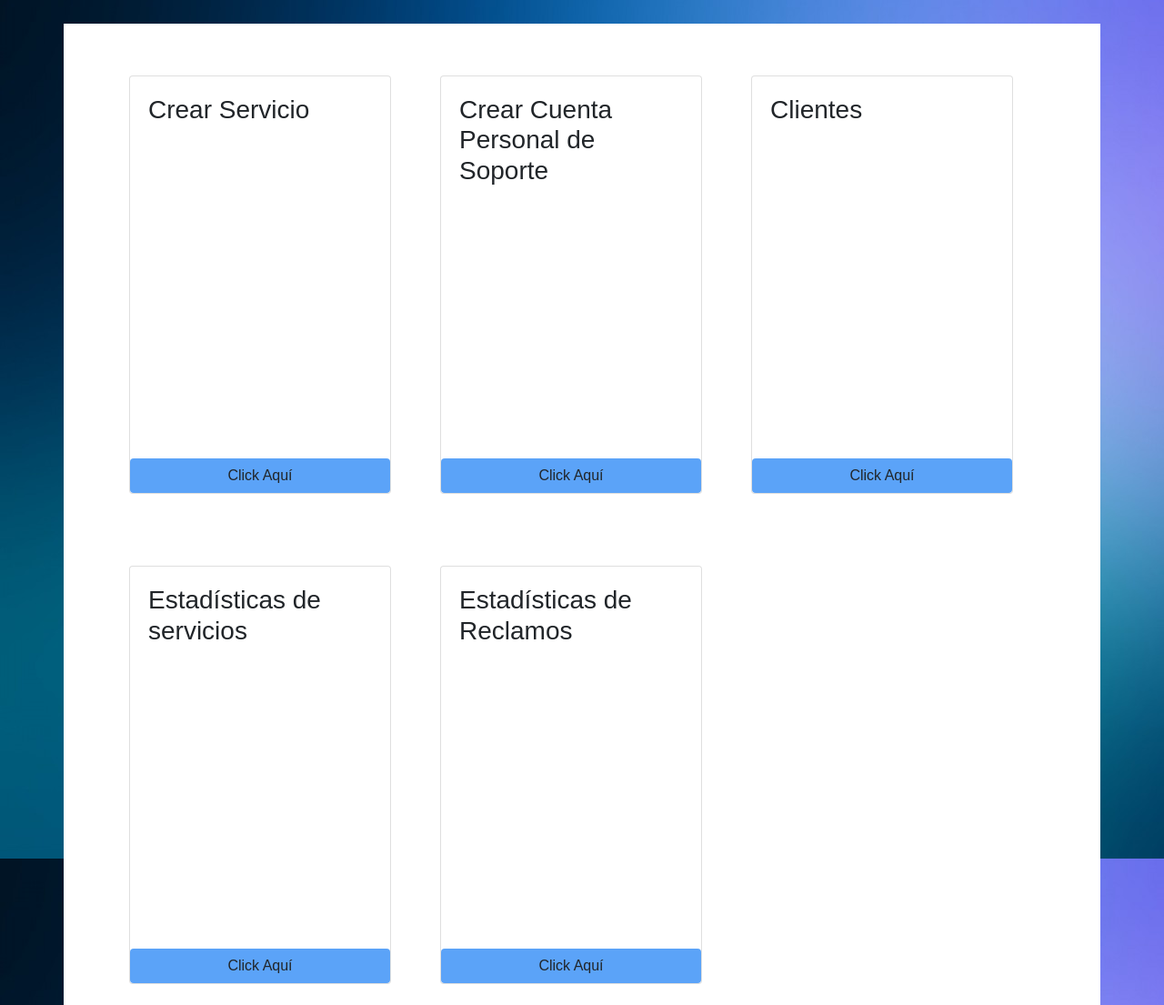
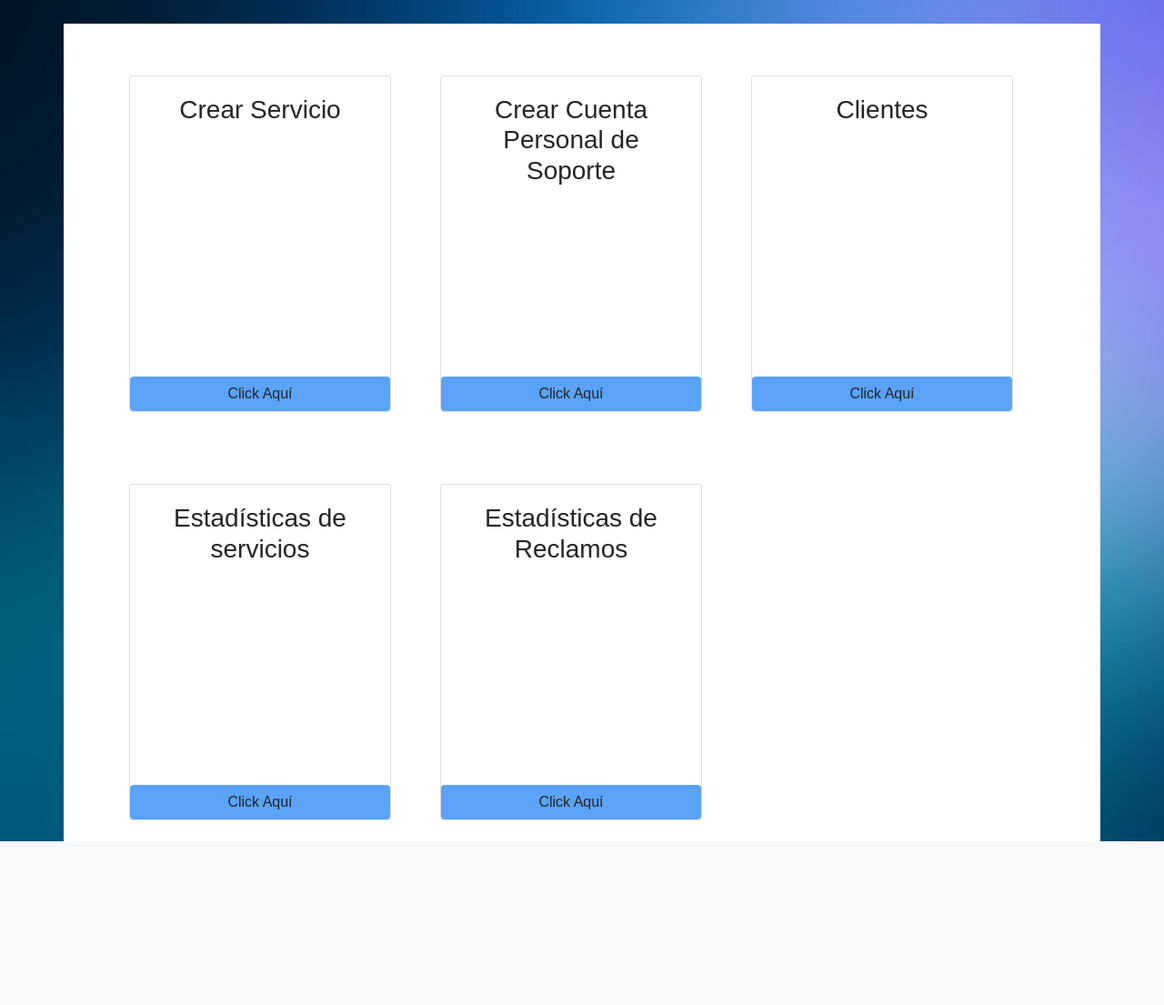
Before and after one commit to cgalianoSQL/beltran, a PHP site: page /admin.php in a window 1280 px wide. Shown: the part 56-1161 px from the top of the page at 91% size. After the commit the page ends 981 px from the top, so only its background shows below. Run offline with PHP 8.4, Linux system fonts and the light colour scheme.

Commit message:
Modificaciones varias

```diff
--- a/frontEnd/admin.php
+++ b/frontEnd/admin.php
@@ -37,7 +37,7 @@
 					<div  class="card" style="width: 18rem;">
 						<!--286x294 body -->
 						<!-- 286x286 img-->
-                    <div class="card-body" style="min-width:286px;max-width: 286px;min-height: 420px;max-height: 420px;">
+						<div class="card-body" style="min-width:286px;max-width: 286px;min-height:330px;max-height: 330px;">
 							<h3 class="card-text">Crear Servicio </h3>
 						</div>
 
@@ -55,7 +55,7 @@
 					<div  class="card" style="width: 18rem;">
 						<!--286x294 body -->
 						<!-- 286x286 img-->
-                    <div class="card-body" style="min-width:286px;max-width: 286px;min-height: 420px;max-height: 420px;">
+						<div class="card-body" style="min-width:286px;max-width: 286px;min-height:330px;max-height: 330px;">
 							<h3 class="card-text">Crear Cuenta Personal de Soporte</h3>
 						</div>
 
@@ -73,7 +73,7 @@
 					<div  class="card" style="width: 18rem;">
 						<!--286x294 body -->
 						<!-- 286x286 img-->
-                    <div class="card-body" style="min-width:286px;max-width: 286px;min-height: 420px;max-height: 420px;">
+						<div class="card-body" style="min-width:286px;max-width: 286px;min-height:330px;max-height: 330px;">
 							<h3 class="card-text">Clientes </h3>
 						</div>
 
@@ -91,7 +91,7 @@
 					<div  class="card" style="width: 18rem;">
 						<!--286x294 body -->
 						<!-- 286x286 img-->
-                    <div class="card-body" style="min-width:286px;max-width: 286px;min-height: 420px;max-height: 420px;">
+						<div class="card-body" style="min-width:286px;max-width: 286px;min-height:330px;max-height: 330px;">
 							<h3 class="card-text">Estadísticas de servicios</h3>
 						</div>
 
@@ -108,7 +108,7 @@
 				<div class="col col-lg-3" style="margin-top: 5%;margin-left: 5%;margin-bottom: 2%">
 
 					<div class="card" style="width: 18rem;">
-                                        <div class="card-body" style="min-width:286px;max-width: 286px;min-height:420px;max-height: 420px;">
+						<div class="card-body" style="min-width:286px;max-width: 286px;min-height:330px;max-height: 330px;">
 							<h3 class="card-text">Estadísticas de Reclamos  </h3>
 
 						</div>
--- a/frontEnd/estilo/principal.css
+++ b/frontEnd/estilo/principal.css
@@ -17,3 +17,8 @@
 }
 
 #boton1{background-color: #5ba3f8}
+
+
+h3{
+	text-align: center;
+}
--- a/frontEnd/soporte.php
+++ b/frontEnd/soporte.php
@@ -36,7 +36,7 @@
                 <div  class="card" style="width: 18rem;">
                     <!--286x294 body -->
                     <!-- 286x286 img-->
-                    <div class="card-body" style="min-width:286px;max-width: 286px;min-height: 420px;max-height: 420px;">
+                     <div class="card-body" style="min-width:286px;max-width: 286px;min-height:330px;max-height: 330px;">
                       <h3 class="card-text">Reclamos</h3>
                     </div>
 
@@ -54,7 +54,7 @@
                 <div  class="card" style="width: 18rem;">
                     <!--286x294 body -->
                     <!-- 286x286 img-->
-                    <div class="card-body" style="min-width:286px;max-width: 286px;min-height: 420px;max-height: 420px;">
+                     <div class="card-body" style="min-width:286px;max-width: 286px;min-height:330px;max-height: 330px;">
                       <h3 class="card-text">Estadísticas de Reclamos</h3>
                     </div>
 
@@ -71,7 +71,7 @@
                                 <div class="col col-lg-3" style="margin-top: 5%;margin-left: 5%;margin-bottom: 2%">
 
                                     <div class="card" style="width: 18rem;">
-                                        <div class="card-body" style="min-width:286px;max-width: 286px;min-height:420px;max-height: 420px;">
+                                         <div class="card-body" style="min-width:286px;max-width: 286px;min-height:330px;max-height: 330px;">
                                           <h3 class="card-text">Estadísticas de Servicios</h3>
 
                                         </div>
```
Also changed, not shown: frontEnd/cliente.php (+4 -4 lines), frontEnd/registro.php (renamed from frontEnd/registro.html), frontEnd/registro2.php (renamed from frontEnd/registro2.html). Lines whose indentation alone changed are shown as unchanged.
